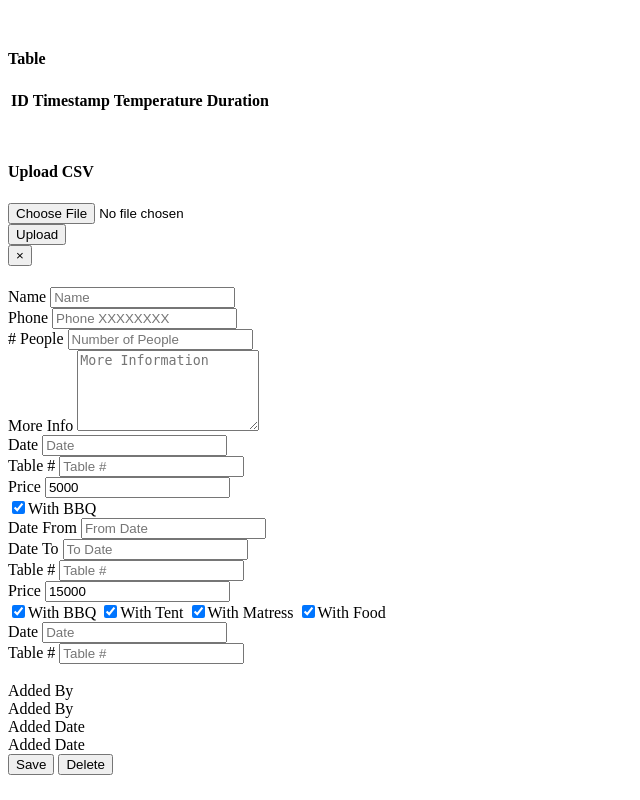
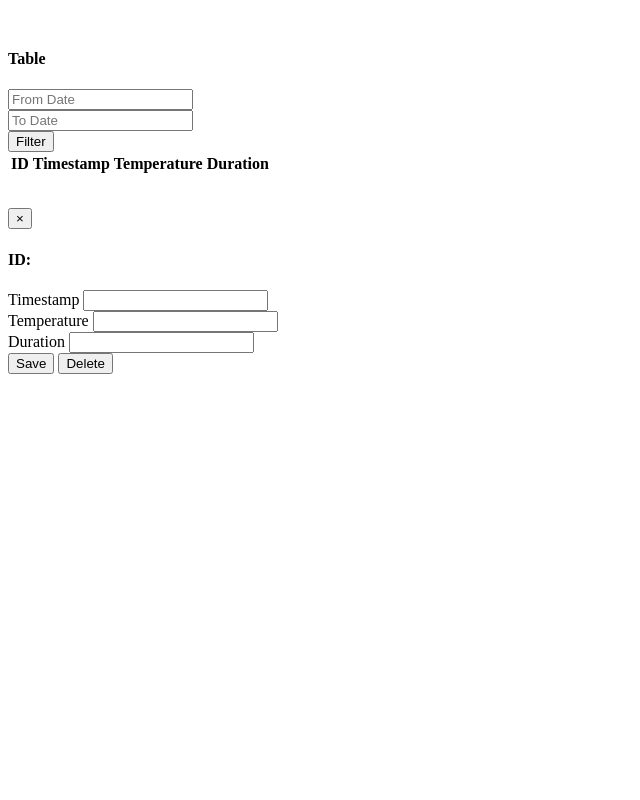
Before and after one commit to philippesaade11/Smart_Steel_Project, a Flask app: template app/templates/navbar/data.html in a window 1280 px wide. Shown: the whole page, without its empty margins (0-640 px from the left). Run offline with Flask 2, Linux system fonts and the light colour scheme; the template is opened without the code that fills it, so the values that code supplies are empty.

Commit message:
finish basics

```diff
--- a/app/routes.py
+++ b/app/routes.py
@@ -3,6 +3,7 @@ from .models import Temperature, Log
 from flask import request, jsonify, render_template, json
 import datetime
 import time
+import pandas as pd
 
 @app.before_request
 def log_request():
@@ -23,7 +24,8 @@ def log_request():
 #Home
 @app.route('/', methods = ['GET'])
 def home():
-    return render_template('index.html')
+    html = request.args.get('html', default = "Data")
+    return render_template('index.html', html=html)
 
 def allowed_file(filename):
     return '.' in filename and filename.split(".")[-1] == "csv"
@@ -57,7 +59,7 @@ def upload():
                 return error("Wrong format")
 
             #Upload to Database
-            data[db_columns].to_sql('Temperature', db.engine)
+            data[db_columns].to_sql('Temperature', db.engine, if_exists='append', index=False)
             return '1'
     return render_template('index.html')
 
@@ -65,13 +67,68 @@ def upload():
 @app.route('/getData', methods = ['POST'])
 def getData():
     if request.method == 'POST':
-        fromtime = request.form.get('fromtime', 0)
-        totime = request.form.get('totime', 999999999999)
-        page = request.form.get('page', 0)
+        fromdate = request.form.get('fromdate', default = 0)
+        todate = request.form.get('todate', default = 999999999999)
+        page = request.form.get('page', default = 0)
 
-        data = Temperature.query.filter(Temperature.timestamp >= fromtime, Temperature.timestamp <= totime).paginate(page, 50, False)
-        data = rows2dict(data)
-        return jsonify(data)
+        fromdate = float(fromdate) if not ifNone(fromdate) else 0
+        todate = float(todate) if not ifNone(todate) else 999999999999
+        page = int(page) if not ifNone(page) else 0
+
+        paginator = Temperature.query.filter(Temperature.timestamp >= fromdate, Temperature.timestamp <= todate).paginate(page, 20, False)
+        data = rows2dict(paginator.items)
+        return jsonify({'data': data, 'pages': paginator.pages, 'page': paginator.page})
+    return render_template('index.html')
+
+#Get Data
+@app.route('/getLogs', methods = ['POST'])
+def getLogs():
+    if request.method == 'POST':
+        fromdate = request.form.get('fromdate', default = 0)
+        todate = request.form.get('todate', default = 999999999999)
+        page = request.form.get('page', default = 0)
+
+        fromdate = float(fromdate) if not ifNone(fromdate) else 0
+        todate = float(todate) if not ifNone(todate) else 999999999999
+        page = int(page) if not ifNone(page) else 0
+
+        paginator = Log.query.filter(Log.timestamp >= fromdate, Log.timestamp <= todate).paginate(page, 20, False)
+        data = rows2dict(paginator.items)
+        return jsonify({'data': data, 'pages': paginator.pages, 'page': paginator.page})
+    return render_template('index.html')
+
+#Get Row
+@app.route('/getRow/<int:id>', methods = ['POST'])
+def getRow(id):
+    if request.method == 'POST':
+        row = Temperature.query.filter(Temperature.id == id).first()
+        row = rows2dict([row])[0]
+        return jsonify(row)
+    return render_template('index.html')
+
+#Get Row
+@app.route('/deleteRow/<int:id>', methods = ['POST'])
+def deleteRow(id):
+    if request.method == 'POST':
+        Temperature.query.filter(Temperature.id == id).delete()
+        db.session.commit()
+        return "1"
+    return render_template('index.html')
+
+#Change Row
+@app.route('/changeRow/<int:id>', methods = ['POST'])
+def changeRow(id):
+    if request.method == 'POST':
+        temperature = float(request.form['temperature'])
+        duration = float(request.form['duration'])
+        timestamp = float(request.form['timestamp'])
+
+        row = Temperature.query.filter(Temperature.id == id).first()
+        row.temperature = temperature
+        row.duration = duration
+        row.timestamp = timestamp
+        db.session.commit()
+        return "1"
     return render_template('index.html')
 
 def rows2dict(data, exclude_cols=[]):
--- a/app/templates/navbar/data.html
+++ b/app/templates/navbar/data.html
@@ -5,10 +5,38 @@
         <meta content="utf-8" http-equiv="encoding">
 		<script>
 			$(function(){
-				$("#tableModule").hide()
-				$("#uploadModule").hide()
+				$('#fromdate').datetimepicker({
+					format: 'DD-MM-YYYY HH:mm:ss'
+				});
+				$('#todate').datetimepicker({
+					format: 'DD-MM-YYYY HH:mm:ss',
+					useCurrent: false
+				});
+				$('#row_timestamp').datetimepicker({
+					format: 'DD-MM-YYYY HH:mm:ss'
+				});
 
-				getData(null, null, 0);
+				$("#fromdate").on("dp.change", function (e) {
+					$('#todate').data("DateTimePicker").minDate(e.date);
+				});
+				$("#todate").on("dp.change", function (e) {
+					$('#fromdate').data("DateTimePicker").maxDate(e.date);
+				});
+
+				$("#filterBtn").click(function(){
+					changePage(1);
+				})
+
+				$("#deleteBtn").click(deleterow);
+				$("#saveBtn").click(function(){
+					$("#changeForm").submit();
+				});
+				$("#changeForm").on('submit', function(event){
+					event.preventDefault();
+					changerow();
+				});
+
+				getData(null, null, 1);
 			});
 
 			function getData(fromdate, todate, page){
@@ -21,19 +49,140 @@
 						"page": page
 					},
 					success: function(data){
-						if(data.length > 0){
-							html = ""
-							for(row of data){
-								html += "<tr><td>"+row.id+"</td><td>"+row.timestamp+"</td><td>"+row.temperature+"</td><td>"+row.duration+"</td></tr>"
-							}
-							$("#results").html(html)
+						var html = ""
+						for(row of data["data"]){
+							html += "<tr data-id="+row.id+"><td>"+row.id+"</td><td>"+formatdate(row.timestamp)+"</td><td>"+row.temperature+"</td><td>"+formatduration(row.duration)+"</td></tr>"
+						}
+						$("#results").html(html)
+						$("[data-id]").click(function(){
+							openrow($(this).data("id"));
+						});
 
-							$("#tableModule").show()
-							$("#uploadModule").hide()
-						} else {
-							$("#tableModule").hide()
-							$("#uploadModule").show()
+						fix_pages(data["page"], data["pages"])
+					},
+					error: function(data){
+						if(data.responseJSON != null){
+							alert(data.responseJSON.error);
 						}
+					}
+				});
+			}
+
+			function formatdate(date){
+				var d = new Date(date*1000);
+				return ("0" + d.getDate()).slice(-2) + "-" + ("0"+(d.getMonth()+1)).slice(-2) + "-" + d.getFullYear() + " " + ("0" + d.getHours()).slice(-2) + ":" + ("0" + d.getMinutes()).slice(-2) + ":" + ("0" + d.getSeconds()).slice(-2);
+			}
+
+			function formatduration(duration){
+				var d = moment.duration(duration*1000);
+				return d.days()+" days "+("0" + d.hours()).slice(-2)+":"+("0" + d.minutes()).slice(-2)+":"+("0" + d.seconds()).slice(-2)+"."+("0" + Math.floor(d.milliseconds())).slice(-3);
+			}
+
+			function changePage(page){
+				var fromdate = $("#fromdate").data("DateTimePicker").date()
+				if(fromdate != undefined){
+					fromdate = fromdate.unix()
+				}
+				var todate = $("#todate").data("DateTimePicker").date()
+				if(todate != undefined){
+					todate = fromdate.unix()
+				}
+				getData(fromdate, todate, page);
+			}
+
+			function fix_pages(page, pages){
+				var start = page-2;
+				var end = page+2;
+				if(pages < 5){
+					start = 1;
+					end = pages;
+				}
+				else if(start <= 0){
+					end -= (start -1);
+					start = 1
+				} else if(end > pages){
+					start -= (end-pages);
+					end = pages
+				}
+				var html = ''
+				while(start <= end){
+					html += '<li '+((start==page)?'class="active"':'')+'><a data-index="'+start+'">'+start+'</a></li>';
+					start++;
+				}
+
+				if(page-3>=1 && page+3<=pages){
+					if(page<pages/2){
+						html = '<li class="disabled"><a>...</a></li>'+html
+						html = '<li><a data-index="1">1</a></li>'+html
+					} else {
+						html += '<li class="disabled"><a>...</a></li>'
+						html += '<li><a data-index="'+pages+'">'+pages+'</a></li>'
+					}
+				}
+
+				html = '<li '+((page==1)?'class="disabled"':'')+'><a id="prev_pages" data-index="'+Math.max(1, page-5)+'" aria-label="Previous"><span aria-hidden="true">&laquo;</span></a></li>'+html;
+				html += '<li '+((page==pages)?'class="disabled"':'')+'><a data-index="'+Math.min(pages, page+5)+'" aria-label="Next"><span aria-hidden="true">&raquo;</span></a></li>';
+
+				$("#pagination").html(html);
+				$("[data-index]").click(function(){
+					changePage($(this).data("index"));
+				});
+			}
+
+			function openrow(id){
+				$.ajax({
+					url: "/getRow/"+id,
+					type: "POST",
+					success: function(data){
+						if(data["id"] != undefined){
+							$("#row_id").html(data["id"])
+							$("#row_temperature").val(data["temperature"])
+							$("#row_duration").val(data["duration"])
+							$("#row_timestamp").data("DateTimePicker").date(new Date(data["timestamp"]*1000));
+							$("#Modal").modal({show: true});
+						}
+					},
+					error: function(data){
+						if(data.responseJSON != null){
+							alert(data.responseJSON.error);
+						}
+					}
+				});
+			}
+
+			function deleterow(){
+				id = $("#row_id").html();
+				$.ajax({
+					url: "/deleteRow/"+id,
+					type: "POST",
+					success: function(){
+						$("#Modal").modal({show: false});
+						changePage(1);
+					},
+					error: function(data){
+						if(data.responseJSON != null){
+							alert(data.responseJSON.error);
+						}
+					}
+				});
+			}
+
+			function changerow(){
+				id = $("#row_id").html();
+				temperature = $("#row_temperature").val();
+				duration = $("#row_duration").val();
+				timestamp = $("#row_timestamp").data("DateTimePicker").date().unix()
+				$.ajax({
+					url: "/changeRow/"+id,
+					type: "POST",
+					data: {
+						"temperature": temperature,
+						"duration": duration,
+						"timestamp": timestamp
+					},
+					success: function(){
+						$("#Modal").modal({show: false});
+						changePage(1);
 					},
 					error: function(data){
 						if(data.responseJSON != null){
@@ -51,7 +200,33 @@
 					<h4>Table</h4>
 				</div>
 				<div class="panel-body">
-					<div id='loader'></div>
+					<div class="container">
+						<div class='col-xs-5'>
+							<div class="form-group">
+								<div class='input-group date'>
+									<span class="input-group-addon">
+										<span class="glyphicon glyphicon-calendar"></span>
+									</span>
+									<input id='fromdate' type='text' class="form-control" placeholder="From Date"/>
+								</div>
+							</div>
+						</div>
+						<div class='col-xs-5'>
+							<div class="form-group">
+								<div class='input-group date'>
+									<span class="input-group-addon">
+										<span class="glyphicon glyphicon-calendar"></span>
+									</span>
+									<input id='todate' type='text' class="form-control" placeholder="To Date"/>
+								</div>
+							</div>
+						</div>
+						<div class='col-xs-2'>
+							<div class="form-group">
+								<button id="filterBtn" type="submit" class="btn btn-primary">Filter</button>
+							</div>
+						</div>
+					</div>
 					<div>
 						<table class="table table-hover">
 							<thead>
@@ -65,114 +240,42 @@
 							<tbody id='results'>
 							</tbody>
 						</table>
+						<nav>
+							<ul class="pagination" id="pagination" style="display: flex; justify-content: center">
+							</ul>
+						</nav>
 					</div>
 				</div>
-			</div>
-		</div>
-
-		<div id="uploadModule" class="col-xs-12 col-md-10 col-md-offset-1" style="margin-top: 50px">
-			<div class="panel panel-default">
-				<div class="panel-heading">
-					<h4>Upload CSV</h4>
-				</div>
-				<form method="post" enctype="multipart/form-data" action="/upload">
-					<div class="panel-body">
-						<div class="form-group">
-							<input type="file" class="form-control" name="file" style="height: 100%" required>
-						</div>
-						<div class="modal-footer">
-							<button id="uploadBtn" type="submit" class="btn btn-primary">Upload</button>
-						</div>
-					</div>
-				</form>
 			</div>
 		</div>
 
 		<div id="Modal" class="modal fade" role="dialog">
 			<div class="modal-dialog">
 				<div class="modal-content">
-					<form id="changeResform">
+					<form id="changeForm">
 						<div class="modal-header">
 							<button type="button" class="close" data-dismiss="modal">&times;</button>
-							<h4 class="modal-title"></h4>
+							<h4 class="modal-title">ID: <span id='row_id'></span></h4>
 						</div>
 						<div class="modal-body">
 							<input id="data-id" type="hidden"/>
-							<div class="input-group">
-								<span class="input-group-addon">Name</span>
-								<input id="name" type="text" class="form-control" name="name" placeholder="Name" required/>
-							</div>
-							<div class="input-group">
-								<span class="input-group-addon">Phone</span>
-								<input id="phone" type="text" pattern="[0-9]{8}" class="form-control" name="phone" placeholder="Phone XXXXXXXX" required />
-							</div>
-							<div class="input-group">
-								<span class="input-group-addon"># People</span>
-								<input id="numPeople" type="number" class="form-control" name="numPeople" placeholder="Number of People" min="1" required />
-							</div>
-							<div class="input-group">
-								<span class="input-group-addon">More Info</span>
-								<textarea id="moreInfo" class="form-control" rows="5" placeholder="More Information" style="resize: vertical;"></textarea>
-							</div>
-							<div data-type="1">
+							<div class="form-group">
 								<div class="input-group">
-									<span class="input-group-addon">Date</span>
-									<input id="date1" type="text" class="form-control" name="date1" placeholder="Date" data-required="1" required />
-								</div>
-								<div class="input-group">
-									<span class="input-group-addon">Table #</span>
-									<input id="table1" type="text" class="form-control" name="table1" placeholder="Table #" />
-								</div>
-								<div class="input-group">
-									<span class="input-group-addon">Price</span>
-									<input id="price1" type="number" class="form-control" name="price1" placeholder="Price" value="5000" data-required="1" required />
-								</div>
-								<div class="input-group col-xs-offset-1 col-xs-10">
-									<label class="checkbox-inline"><input id="withBBQ1" type="checkbox" name="withBBQ1" checked="checked"/>With BBQ</label>
+									<span class="input-group-addon">Timestamp</span>
+									<input id="row_timestamp" type='text' class="form-control" name="row_timestamp" required />
 								</div>
 							</div>
-							<div data-type="2">
+							<div class="form-group">
 								<div class="input-group">
-									<span class="input-group-addon">Date From</span>
-									<input id="fromdate2" type='text' class="form-control" name="fromdate2" placeholder="From Date" data-required="1" required />
-								</div>
-								<div class="input-group">
-									<span class="input-group-addon">Date To</span>
-									<input id="todate2" type="text" class="form-control" name="todate2" placeholder="To Date" data-required="1" required />
-								</div>
-								<div class="input-group">
-									<span class="input-group-addon">Table #</span>
-									<input id="table2" type="text" class="form-control" name="table2" placeholder="Table #" />
-								</div>
-								<div class="input-group">
-									<span class="input-group-addon">Price</span>
-									<input id="price2" type="number" class="form-control" name="price2" placeholder="Price" value="15000" data-required="1" required />
-								</div>
-								<div class="input-group col-xs-offset-1 col-xs-11">
-									<label class="checkbox-inline"><input id="withBBQ2" type="checkbox" name="withBBQ2" checked="checked"/>With BBQ</label>
-									<label class="checkbox-inline"><input id="withTent2" type="checkbox" name="withTent2" checked="checked"/>With Tent</label>
-									<label class="checkbox-inline"><input id="withMatress2" type="checkbox" name="withMatress2" checked="checked"/>With Matress</label>
-									<label class="checkbox-inline"><input id="withFood2" type="checkbox" name="withFood2" checked="checked"/>With Food</label>
+									<span class="input-group-addon">Temperature</span>
+									<input id="row_temperature" type="number" class="form-control" name="row_temperature" step="any" required />
 								</div>
 							</div>
-							<div data-type="3">
+							<div class="form-group">
 								<div class="input-group">
-									<span class="input-group-addon">Date</span>
-									<input id="date3" type="text" class="form-control" name="date3" placeholder="Date" data-required="1" required />
+									<span class="input-group-addon">Duration</span>
+									<input id="row_duration" type="number" class="form-control" name="row_duration" step="any" required />
 								</div>
-								<div class="input-group">
-									<span class="input-group-addon">Table #</span>
-									<input id="table3" type="text" class="form-control" name="table3" placeholder="Table #" />
-								</div>
-							</div>
-							<br />
-							<div class="input-group">
-								<span class="input-group-addon">Added By</span>
-								<div id="added-by" class="form-control">Added By</div>
-							</div>
-							<div class="input-group">
-								<span class="input-group-addon">Added Date</span>
-								<div id="added-date" class="form-control">Added Date</div>
 							</div>
 						</div>
 						<div class="modal-footer">
```
Also changed, not shown: app/templates/index.html (+5 -39 lines), app/templates/navbar/logs.html (+136 -106 lines), app/templates/navbar/upload.html (added, +32 -0 lines), database.db.
